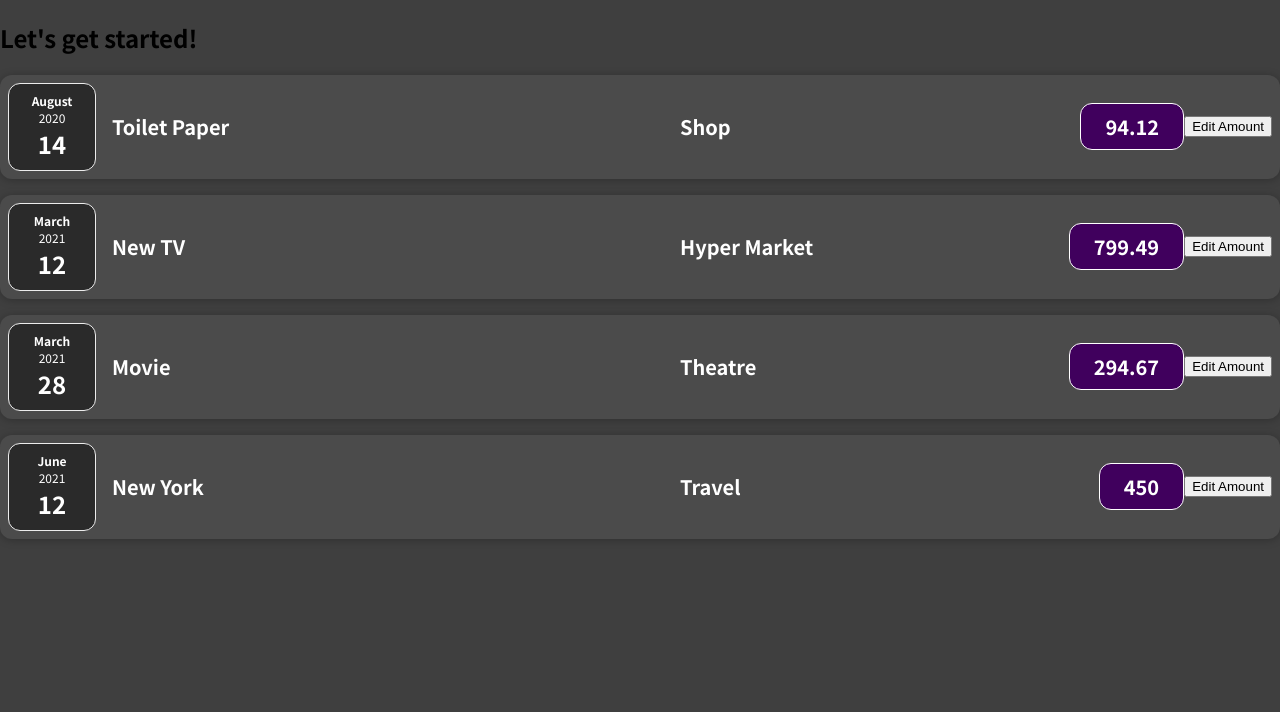
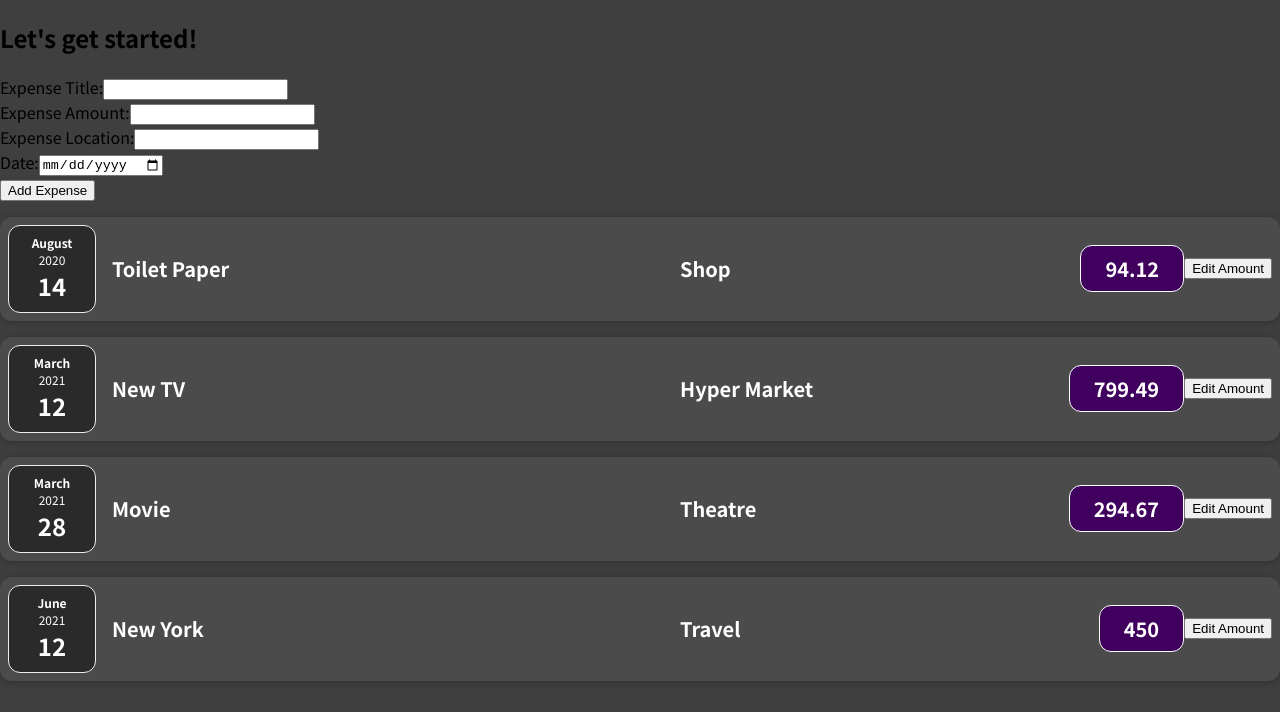
Before and after one commit to vinayck007/React-app, a React (Create React App) app: page / in a window 1280 px wide. Shown: the top 712 px of the page. Built offline with nearby package versions, Linux system fonts and the light colour scheme.

Commit message:
Input Form
console log values

```diff
--- a/src/App.js
+++ b/src/App.js
@@ -1,5 +1,6 @@
 import ExpenseItem from './components/Expense/ExpenseItem';
 import React, { useState } from 'react';
+import ExpenseForm from './components/Expense/ExpenseForm';
 
 const App = () => {
   const [expenses, setExpenses] = useState([
@@ -8,30 +9,34 @@ const App = () => {
       title: 'Toilet Paper',
       amount: 94.12,
       date: new Date(2020, 7, 14),
-      locationOfExpenditure: 'Shop'
+      location: 'Shop'
     },
     {
       id: 'e2',
       title: 'New TV',
       amount: 799.49,
       date: new Date(2021, 2, 12),
-      locationOfExpenditure: 'Hyper Market'
+      location: 'Hyper Market'
     },
     {
       id: 'e3',
       title: 'Movie',
       amount: 294.67,
       date: new Date(2021, 2, 28),
-      locationOfExpenditure: 'Theatre'
+      location: 'Theatre'
     },
     {
       id: 'e4',
       title: 'New York',
       amount: 450,
       date: new Date(2021, 5, 12),
-      locationOfExpenditure: 'Travel'
+      location: 'Travel'
     },
   ]);
+
+
+
+
 
   const deleteExpenseHandler = (id) => {
     const updatedExpenses = expenses.filter((expense) => expense.id !== id);
@@ -44,7 +49,7 @@ const App = () => {
       title={expense.title}
       amount={expense.amount}
       date={expense.date}
-      location={expense.locationOfExpenditure}
+      location={expense.location}
       onDelete={deleteExpenseHandler}
     />
   ));
@@ -52,6 +57,7 @@ const App = () => {
   return (
     <div>
       <h2>Let's get started!</h2>
+      <ExpenseForm  />
       {expenseItems}
     </div>
   );
--- /dev/null
+++ b/src/components/Expense/ExpenseForm.js
@@ -0,0 +1,68 @@
+import React, { useState } from 'react';
+
+const ExpenseForm = () => {
+  // State variables to hold form input values
+  const [title, setTitle] = useState('');
+  const [amount, setAmount] = useState('');
+  const [location, setLocation] = useState('');
+  const [date, setDate] = useState('');
+
+  // Function to handle form submission
+  const submitHandler = (event) => {
+    event.preventDefault();
+
+    console.log('Title:', title);
+    console.log('Amount:', amount);
+    console.log('Location:', location);
+    console.log('Date:', date);
+
+  };
+
+  return (
+    <form onSubmit={submitHandler}>
+      <div>
+        <label htmlFor="title">Expense Title:</label>
+        <input
+          type="text"
+          id="title"
+          value={title}
+          onChange={(e) => setTitle(e.target.value)}
+          required
+        />
+      </div>
+      <div>
+        <label htmlFor="amount">Expense Amount:</label>
+        <input
+          type="number"
+          id="amount"
+          value={amount}
+          onChange={(e) => setAmount(e.target.value)}
+          required
+        />
+      </div>
+      <div>
+        <label htmlFor="location">Expense Location:</label>
+        <input
+          type="text"
+          id="location"
+          value={location}
+          onChange={(e) => setLocation(e.target.value)}
+          required
+        />
+      </div>
+      <div>
+        <label htmlFor="date">Date:</label>
+        <input
+          type="date"
+          id="date"
+          value={date}
+          onChange={(e) => setDate(e.target.value)}
+          required
+        />
+      </div>
+      <button type="submit">Add Expense</button>
+    </form>
+  );
+};
+
+export default ExpenseForm;
--- a/src/components/Expense/ExpenseItem.js
+++ b/src/components/Expense/ExpenseItem.js
@@ -2,21 +2,19 @@ import ExpenseDate from './ExpenseDate';
 import ExpenseDetails from './ExpenseDetails';
 import Card from '../UI/Card'
 import './ExpenseItem.css';
-import React, { useState } from 'react';
+import React from 'react';
 
 const ExpenseItem = (props) => {
 
-  const [amount, setAmount] = useState(props.amount)
+  const deleteHandler = () => {
+    props.onDelete(props.id);
+  }
 
-  const amountHandler = () => {
-    setAmount('$100')
-    console.log(amount)
-  }
   return (
     <Card className='expense-item'>
       <ExpenseDate date={props.date} />
-      <ExpenseDetails amount={amount}  location={props.location}   title={props.title} />
-      <button onClick={amountHandler}>Edit Amount</button>
+      <ExpenseDetails amount={props.amount}  location={props.location}   title={props.title} />
+      <button onClick={deleteHandler}>Edit Amount</button>
     </Card>
   );
 }
```
